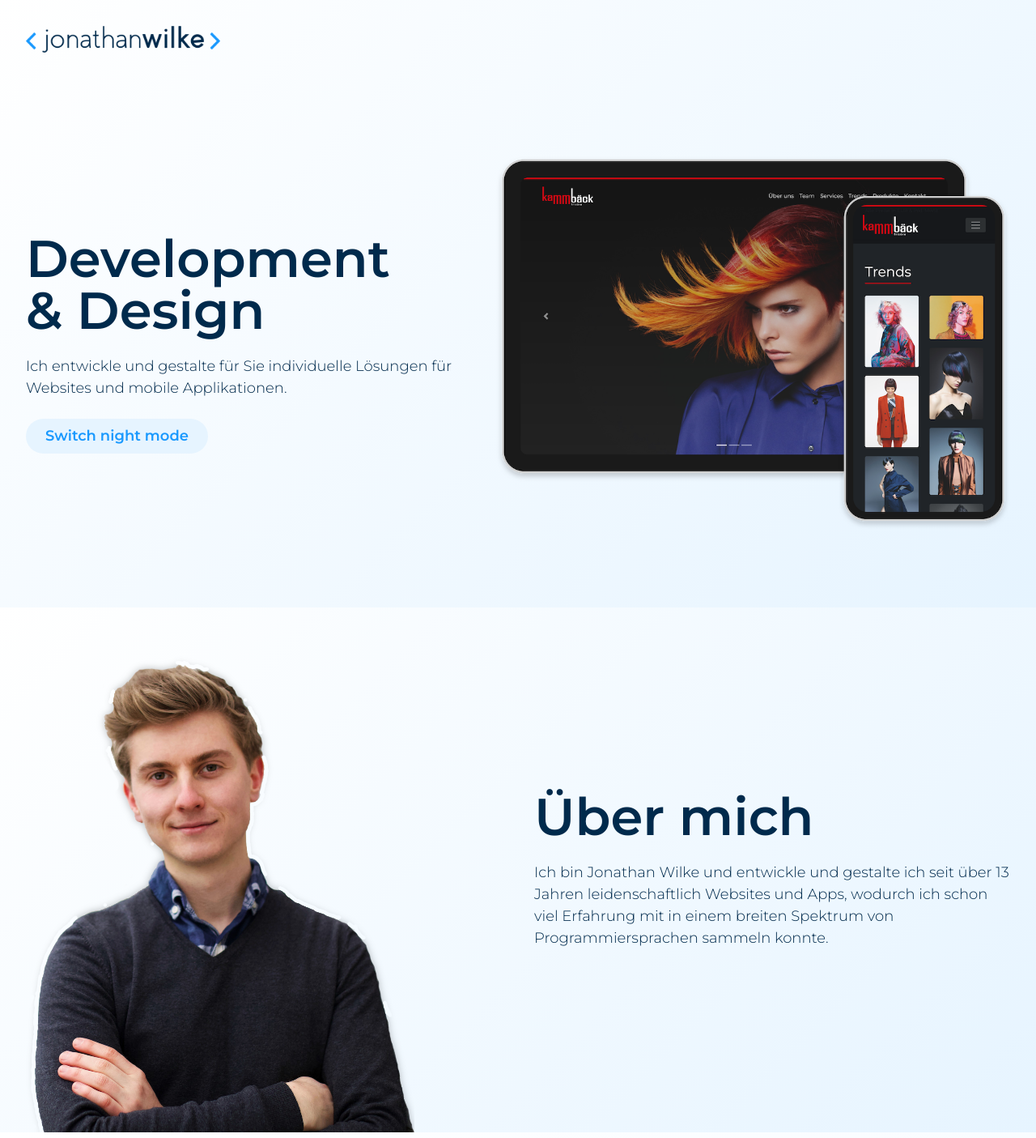
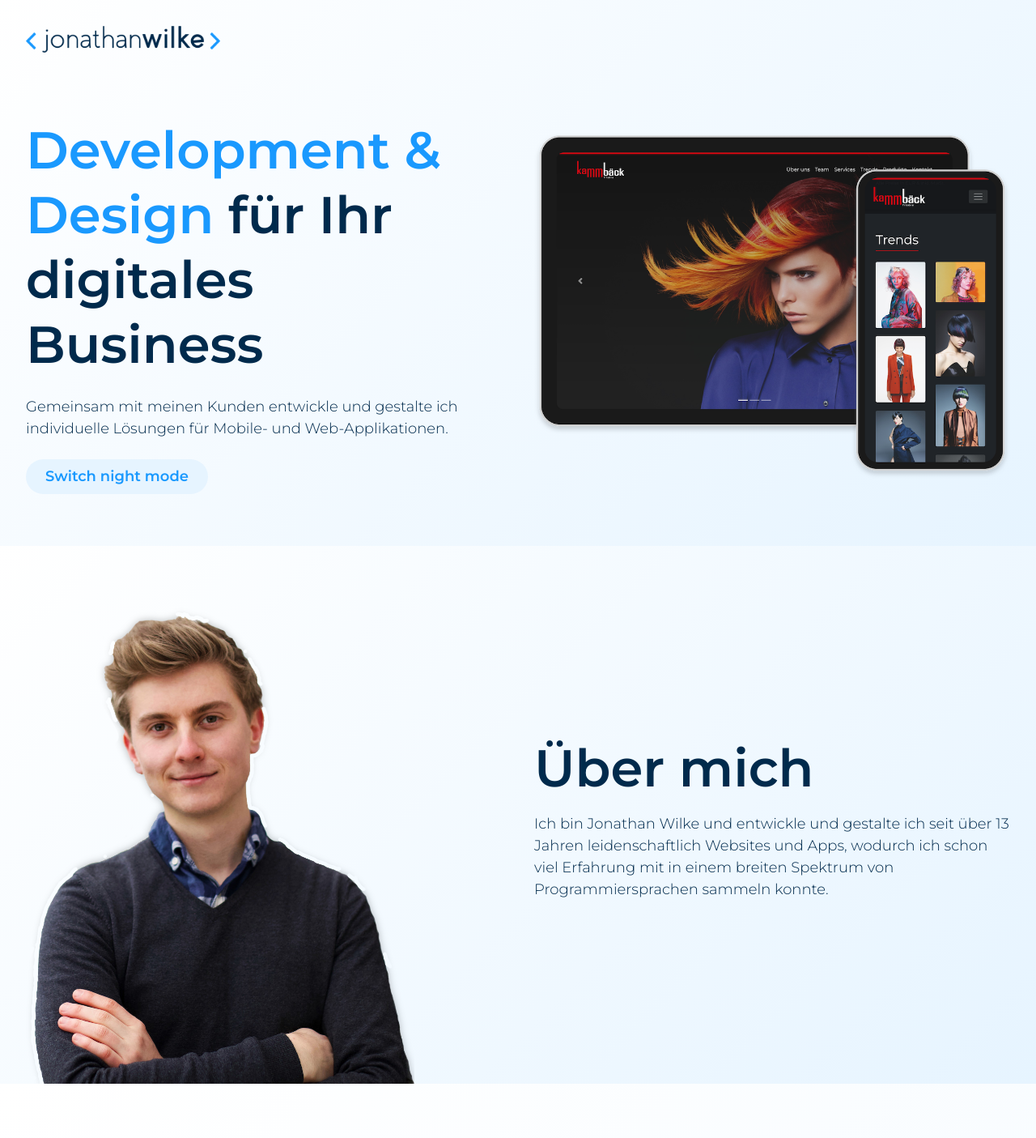
Before and after one commit to jonathanwilke/jonathan-wilke.com, a Next.js app: page / in a window 1280 px wide. Shown: the top 1405 px of the page at 81% size. Built offline with nearby package versions, Linux system fonts and the light colour scheme.

Commit message:
fixed some styles and headline

```diff
--- a/pages/index.tsx
+++ b/pages/index.tsx
@@ -40,20 +40,21 @@ export default function Home() {
             />
           </div>
         </nav>
-        <div className="px-8 py-12 md:py-16 lg:py-24">
+        <div className="px-8 pt-6 pb-12 md:py-12 lg:pt-12 lg:pb-16">
           <div className="container mx-auto">
             <div className="flex flex-col md:flex-row md:items-center">
-              <div className="mb-8 md:mb-0 mr-10">
+              <div className="mb-8 md:mb-0 mr-10 md:w-1/2">
                 <h2
                   className={`${
                     isDarkMode ? 'text-white' : 'text-blue-900'
-                  } text-4xl sm:text-5xl lg:text-6xl leading-none font-bold mb-6`}
+                  } text-4xl sm:text-5xl lg:text-6xl leading-tight font-bold mb-6`}
                 >
-                  Development <br />& Design
+                  <span className="text-blue-500">Development & Design</span>{' '}
+                  für Ihr digitales Business
                 </h2>
                 <p className="mb-6">
-                  Ich entwickle und gestalte für Sie individuelle Lösungen für
-                  Websites und mobile Applikationen.
+                  Gemeinsam mit meinen Kunden entwickle und gestalte ich
+                  individuelle Lösungen für Mobile- und Web-Applikationen.
                 </p>
                 <button
                   className={`${
@@ -66,7 +67,7 @@ export default function Home() {
                   Switch night mode
                 </button>
               </div>
-              <div>
+              <div className="md:w-1/2">
                 <img src="/work-kammbaeck.png" alt="Kammbäck Frisöre" />
               </div>
             </div>
@@ -79,7 +80,7 @@ export default function Home() {
           isDarkMode
             ? 'bg-gradient-dark text-blue-200'
             : 'bg-gradient-light text-blue-900'
-        } px-8 pt-12`}
+        } px-8 pt-16`}
       >
         <div className="container mx-auto">
           <div className="flex flex-col-reverse md:flex-row md:items-center">
@@ -110,13 +111,13 @@ export default function Home() {
           isDarkMode
             ? 'bg-gradient-dark text-blue-200'
             : 'bg-gradient-light text-blue-900'
-        } px-8 py-12`}
+        } px-8 py-16`}
       >
         <div className="container mx-auto">
           <h2
             className={`${
               isDarkMode ? 'text-white' : 'text-blue-900'
-            } text-4xl sm:text-5xl lg:text-6xl leading-none font-bold mb-6`}
+            } text-4xl sm:text-5xl lg:text-6xl leading-none font-bold mb-8`}
           >
             Meine Projekte
           </h2>
```
